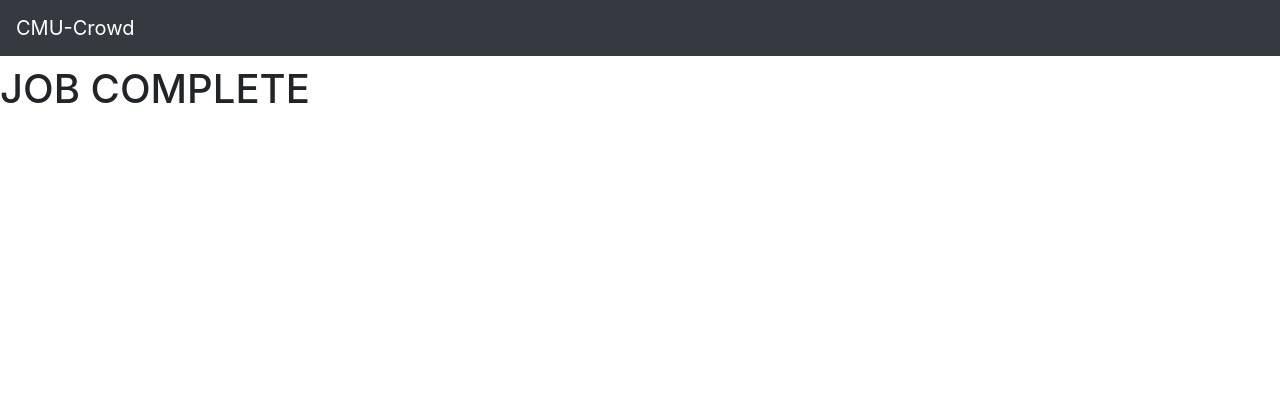
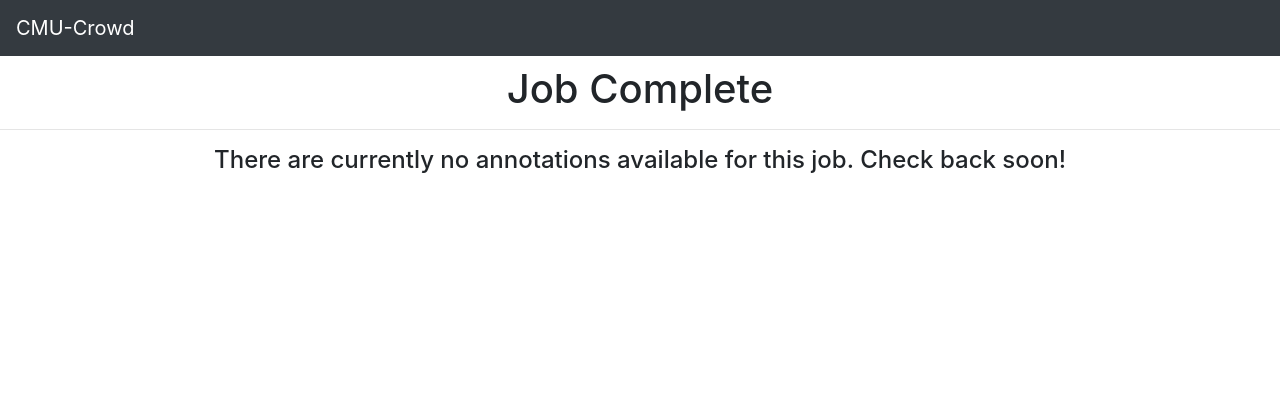
Before and after one commit to A2Zadeh/CMU-Crowd, a Django app: template CMU-Crowd/main/templates/main/workers/job_complete.html in a window 1280 px wide. Shown: the top 420 px of the page. Run offline with Django 3.2, Linux system fonts and the light colour scheme; the template is opened without the code that fills it, so the values that code supplies are empty; some libraries are stand-ins or nearby versions.

Commit message:
added UI for job complete page

```diff
--- a/CMU-Crowd/main/templates/main/workers/job_complete.html
+++ b/CMU-Crowd/main/templates/main/workers/job_complete.html
@@ -1,5 +1,12 @@
 {% extends "base.html" %}
 
 {% block content %}
-<h1> JOB COMPLETE </h1>
+<h1 class="text-center"> Job Complete </h1>
+<hr />
+<div class="container">
+<div class="row">
+	<div class="col">
+		<h4 class="text-center">  There are currently no annotations available for this job. Check back soon! </h4>
+	</div>
+</div>
 {% endblock %}
```
